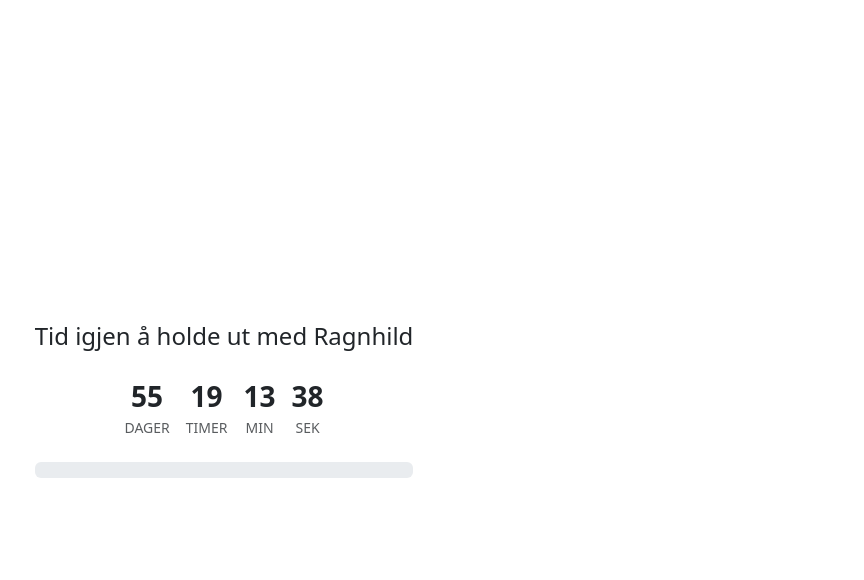
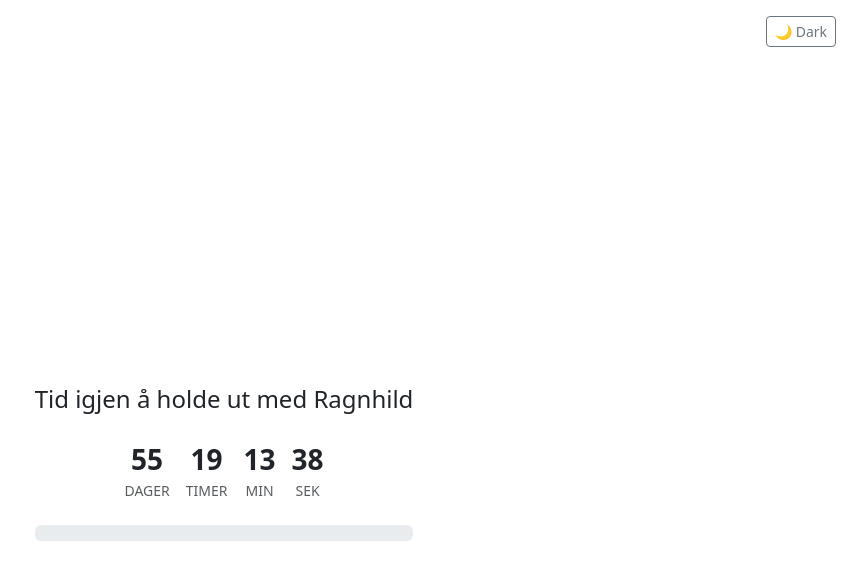
Before and after one commit to soar004/Days-Until-Moving-Out, a React (Vite) app: page / in a window 1280 px wide. Shown: the top 580 px of the page, without its empty margins (416-1280 px from the left). Built offline with nearby package versions, Linux system fonts and the light colour scheme.

Commit message:
add theme context and toggle component for light/dark mode support

```diff
--- a/src/App.tsx
+++ b/src/App.tsx
@@ -2,14 +2,21 @@ import React from "react";
 import Counter from "./components/Counter/Counter";
 import ProgressBar from "./components/ProgressBar/ProgressBar";
 import Confetti from "./components/Confetti/Confetti";
+import ThemeToggle from "./components/ThemeToggle/ThemeToggle";
 import "bootstrap/dist/css/bootstrap.min.css";
 
 const App: React.FC = () => (
-  <div className="container-fluid min-vh-100 d-flex justify-content-center align-items-center">
-    <div className="col-auto text-center">
-      <Counter />
-      <ProgressBar />
-      <Confetti />
+  <div className="container-fluid min-vh-100 d-flex flex-column">
+    {/* top‐right toggle */}
+    <div className="d-flex justify-content-end p-3">
+      <ThemeToggle />
+    </div>
+    <div className="container-fluid min-vh-100 d-flex justify-content-center align-items-center">
+      <div className="col-auto text-center">
+        <Counter />
+        <ProgressBar />
+        <Confetti />
+      </div>
     </div>
   </div>
 );
--- a/src/components/ThemeToggle/ThemeToggle.tsx
+++ b/src/components/ThemeToggle/ThemeToggle.tsx
@@ -1,23 +1,18 @@
-import React, { useEffect, useState } from "react";
+import React from "react";
+import { useTheme } from "../../contexts/ThemeContext";
 
-const [dark, setDark] = useState(
-  () => localStorage.getItem("theme") === "dark"
-);
-useEffect(() => {
-  document.body.classList.toggle("bg-dark", dark);
-  localStorage.setItem("theme", dark ? "dark" : "light");
-}, [dark]);
+const ThemeToggle: React.FC = () => {
+  const { theme, toggle } = useTheme();
 
-// JSX switch
-<div className="form-check form-switch">
-  <input
-    className="form-check-input"
-    type="checkbox"
-    checked={dark}
-    onChange={() => setDark(!dark)}
-    id="themeSwitch"
-  />
-  <label className="form-check-label" htmlFor="themeSwitch">
-    {dark ? "Dark" : "Light"} Mode
-  </label>
-</div>;
+  return (
+    <button
+      type="button"
+      className="btn btn-outline-secondary btn-sm"
+      onClick={toggle}
+    >
+      {theme === "light" ? "🌙 Dark" : "☀️ Light"}
+    </button>
+  );
+};
+
+export default React.memo(ThemeToggle);
--- /dev/null
+++ b/src/contexts/ThemeContext.tsx
@@ -0,0 +1,50 @@
+import React, {
+  createContext,
+  useContext,
+  useState,
+  useEffect,
+  ReactNode,
+} from "react";
+
+type Theme = "light" | "dark";
+
+interface ThemeCtx {
+  theme: Theme;
+  toggle: () => void;
+}
+
+const ThemeContext = createContext<ThemeCtx | undefined>(undefined);
+
+export function useTheme(): ThemeCtx {
+  const ctx = useContext(ThemeContext);
+  if (!ctx) {
+    throw new Error("useTheme must be used within a <ThemeProvider />");
+  }
+  return ctx;
+}
+
+export const ThemeProvider: React.FC<{ children: ReactNode }> = ({
+  children,
+}) => {
+  const [theme, setTheme] = useState<Theme>(() => {
+    const saved = localStorage.getItem("bs-theme") as Theme | null;
+    if (saved === "light" || saved === "dark") return saved;
+    return window.matchMedia("(prefers-color-scheme: dark)").matches
+      ? "dark"
+      : "light";
+  });
+
+  // whenever 'theme' changes, persist it and update <html data-bs-theme>
+  useEffect(() => {
+    localStorage.setItem("bs-theme", theme);
+    document.documentElement.setAttribute("data-bs-theme", theme);
+  }, [theme]);
+
+  const toggle = () => setTheme((t) => (t === "light" ? "dark" : "light"));
+
+  return (
+    <ThemeContext.Provider value={{ theme, toggle }}>
+      {children}
+    </ThemeContext.Provider>
+  );
+};
--- a/src/main.tsx
+++ b/src/main.tsx
@@ -2,17 +2,18 @@
 import React from "react";
 import ReactDOM from "react-dom/client";
 import "bootstrap/dist/css/bootstrap.min.css";
-import "./index.css"; //
+import "./index.css";
 
+import App from "./App";
+import { ThemeProvider } from "./contexts/ThemeContext";
 import MoveOutDateProvider from "./contexts/MoveOutDateContext";
-import App from "./App";
 
-const root = ReactDOM.createRoot(
-  document.getElementById("root") as HTMLElement
+ReactDOM.createRoot(document.getElementById("root")!).render(
+  <React.StrictMode>
+    <ThemeProvider>
+      <MoveOutDateProvider>
+        <App />
+      </MoveOutDateProvider>
+    </ThemeProvider>
+  </React.StrictMode>
 );
-
-root.render(
-  <MoveOutDateProvider>
-    <App />
-  </MoveOutDateProvider>
-);
```
